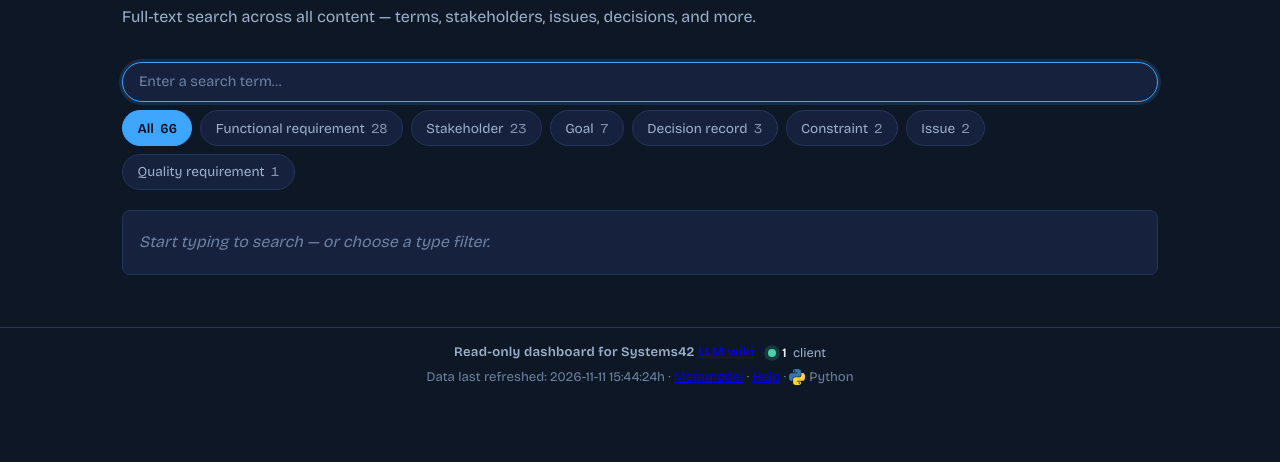
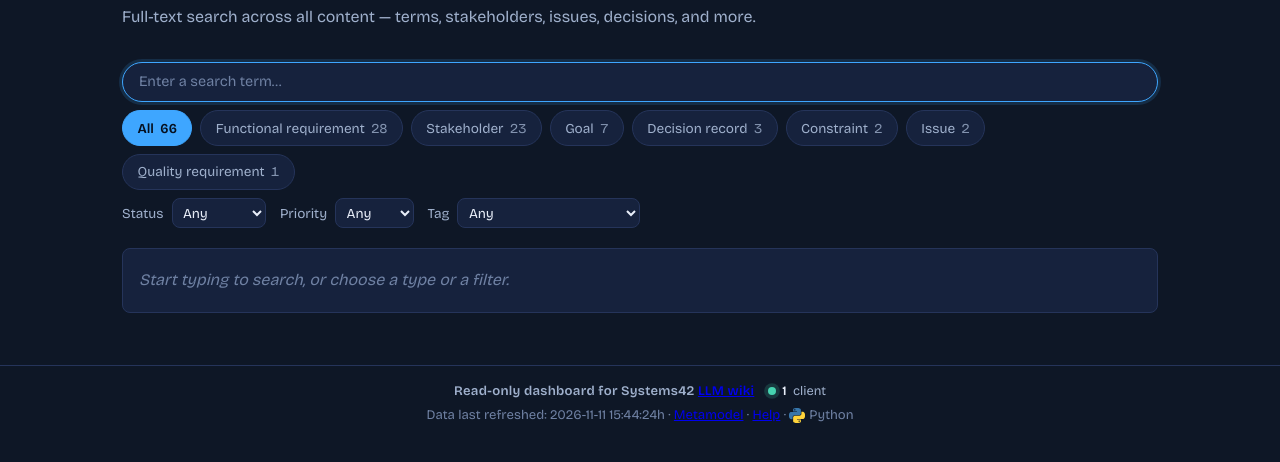
Before and after one commit to systems42-org/systems42-dashboard, a Flask app: page /search in a window 1280 px wide. Shown: the part 166-628 px from the top of the page. Run offline with Flask 3, Linux system fonts and the light colour scheme; some libraries are stand-ins or nearby versions.

Commit message:
search: status, priority and tag filters (FR-009)
Co-Authored-By: Claude Opus 5.5 <noreply@anthropic.com>

```diff
--- a/_system/apps/dashboard/app.py
+++ b/_system/apps/dashboard/app.py
@@ -2850,7 +2850,23 @@ def search_view():
     for r in index["records"]:
         tally[r["type"]] = tally.get(r["type"], 0) + 1
     facets = sorted(tally.items(), key=lambda kv: (-kv[1], kv[0]))
-    return render_template("search.html", index=index, total=len(index["records"]), facets=facets)
+    return render_template("search.html", index=index, total=len(index["records"]), facets=facets,
+                           filters=_search_filters(index["records"]))
+
+
+_PRIORITY_ORDER = ["must", "should", "could", "wont", "won't"]
+
+
+def _search_filters(records: list[dict]) -> dict[str, list[str]]:
+    """The values offered by /search's status, priority and tag filters
+    (FR-009): every value some page carries, lower-case."""
+    def values(key):
+        return {v for r in records for v in r["fields"].get(key, [])}
+    prio = values("priority")
+    return {"status": sorted(values("status")),
+            "priority": sorted(prio, key=lambda v: (v not in _PRIORITY_ORDER,
+                                                    _PRIORITY_ORDER.index(v) if v in _PRIORITY_ORDER else 0, v)),
+            "tag": sorted(values("tags"))}
 
 
 def _short_title(p: Page) -> str:
--- a/_system/apps/dashboard/static/search-rank.js
+++ b/_system/apps/dashboard/static/search-rank.js
@@ -289,6 +289,18 @@
     return out;
   }
 
+  // Narrow hits to a status, a priority and a tag, all lower-case; an empty
+  // value leaves that filter off (FR-009, /search only).
+  function filter(hits, f) {
+    f = f || {};
+    return hits.filter(function (h) {
+      var r = h.rec, fields = r.fields || {};
+      return (!f.status || String(r.status || "").toLowerCase() === f.status)
+        && (!f.priority || (fields.priority || []).indexOf(f.priority) !== -1)
+        && (!f.tag || (fields.tags || []).indexOf(f.tag) !== -1);
+    });
+  }
+
   function band(pct) { return pct >= 80 ? "high" : pct >= 55 ? "mid" : "low"; }
 
   // Rank `records` against query `q`, with the glossary's synonym groups;
@@ -333,5 +345,5 @@
   }
 
   window.S42Search = {rank: rank, band: band, matchWord: matchWord, stem: stem, passage: passage,
-                      related: related, esc: esc};
+                      related: related, filter: filter, esc: esc};
 })();
--- a/_system/apps/dashboard/static/style.css
+++ b/_system/apps/dashboard/static/style.css
@@ -520,6 +520,11 @@ a.wl:hover { border-bottom-style: solid; border-bottom-color: var(--accent); }
 /* ---- search + filter toolbar ---- */
 .toolbar { display: flex; flex-wrap: wrap; align-items: center; gap: var(--space-2) var(--space-3); margin: 0 0 var(--space-4); }
 .toolbar .filterbar { margin: 0; }
+/* status, priority and tag filters next to the type facets (FR-009) */
+.search-filters { display: flex; flex-wrap: wrap; gap: var(--space-2) var(--space-3); }
+.search-filter { display: inline-flex; align-items: center; gap: var(--space-2); font-size: .85rem; color: var(--ink-soft); }
+.search-filter select { font: inherit; color: var(--ink); background: var(--card); border: 1px solid var(--line);
+  border-radius: var(--radius); padding: .2rem .4rem; min-height: 1.9rem; }
 .search-input { flex: 1 1 240px; min-width: 200px; font: inherit; font-size: .9rem;
   color: var(--ink); background: var(--card); border: 1px solid var(--line);
   border-radius: 999px; padding: .5rem 1rem; transition: border-color .12s ease, box-shadow .12s ease; }
--- a/_system/apps/dashboard/templates/search.html
+++ b/_system/apps/dashboard/templates/search.html
@@ -14,6 +14,18 @@
     <button class="fbtn" data-type="{{ type }}" data-total="{{ count }}">{{ type }} <span class="fnum">{{ count }}</span></button>
     {% endfor %}
   </div>
+  {% if filters.status or filters.priority or filters.tag %}
+  <div class="search-filters">
+    {% for name, label in [("status", "Status"), ("priority", "Priority"), ("tag", "Tag")] if filters[name] %}
+    <label class="search-filter">{{ label }}
+      <select id="search-{{ name }}" data-filter="{{ name }}">
+        <option value="">Any</option>
+        {% for v in filters[name] %}<option value="{{ v }}">{{ v }}</option>{% endfor %}
+      </select>
+    </label>
+    {% endfor %}
+  </div>
+  {% endif %}
 </div>
 
 <div class="table-card">
@@ -39,7 +51,7 @@
     <ul class="search-results"></ul>
   </section>
   <p class="empty-hint" id="search-empty" hidden>No matches.</p>
-  <p class="search-hint" id="search-prompt">Start typing to search — or choose a type filter.</p>
+  <p class="search-hint" id="search-prompt">Start typing to search, or choose a type or a filter.</p>
 </div>
 
 <script type="application/json" id="search-index">{{ index|tojson }}</script>
@@ -54,6 +66,10 @@ document.addEventListener('DOMContentLoaded', () => {
   const prompt = document.getElementById('search-prompt');
   let activeType = 'all';
   let query = '';
+  // status, priority and tag filters (FR-009); '' leaves a filter off
+  const selects = Array.from(document.querySelectorAll('.search-filters select'));
+  const filters = {};
+  const filtering = () => Object.values(filters).some(Boolean);
 
   // Ranking lives in static/search-rank.js, shared with the nav search popup.
   // The list items render in index order, so item i shows record i.
@@ -69,7 +85,7 @@ document.addEventListener('DOMContentLoaded', () => {
   // pages linked to the strong hits, below every hit, never mixed in (FR-008)
   const related = document.getElementById('search-related');
   function showRelated(hits) {
-    const rows = hits ? S42Search.related(hits, index.records) : [];
+    const rows = hits ? S42Search.filter(S42Search.related(hits, index.records), filters) : [];
     const e = S42Search.esc;
     related.querySelector('ul').innerHTML = rows.map(({rec, note}) =>
       '<li class="sresult"><a class="sresult-link" href="' + e(rec.url) + '">' +
@@ -113,11 +129,11 @@ document.addEventListener('DOMContentLoaded', () => {
   }
 
   function apply() {
-    const browsing = query !== '' || activeType !== 'all';
+    const browsing = query !== '' || activeType !== 'all' || filtering();
     let shown = 0;
 
     if (query) {
-      const ranked = S42Search.rank(allRecs, query, synonyms);
+      const ranked = S42Search.filter(S42Search.rank(allRecs, query, synonyms), filters);
       const perType = {};
       ranked.forEach(({rec}) => { perType[rec.type] = (perType[rec.type] || 0) + 1; });
       updateCounts(perType);
@@ -130,10 +146,15 @@ document.addEventListener('DOMContentLoaded', () => {
         list.appendChild(rec.el); shown++;
       });
     } else if (browsing) {                               // facet browse, no query
-      updateCounts(null);
+      const kept = new Set(S42Search.filter(allRecs.map(rec => ({rec})), filters).map(h => h.rec.el));
+      const perType = {};
+      if (filtering()) {
+        kept.forEach(el => { perType[el.dataset.type] = (perType[el.dataset.type] || 0) + 1; });
+      }
+      updateCounts(filtering() ? perType : null);
       showRelated(null);
       allResults.forEach(el => {
-        const show = activeType === 'all' || el.dataset.type === activeType;
+        const show = kept.has(el) && (activeType === 'all' || el.dataset.type === activeType);
         el.hidden = !show;
         if (show) {
           el.querySelector('.sresult-score').hidden = true; setNote(el, null); setPassage(el, null);
@@ -156,6 +177,10 @@ document.addEventListener('DOMContentLoaded', () => {
     activeType = b.dataset.type;
     apply();
   }));
+  selects.forEach(s => s.addEventListener('change', () => {
+    filters[s.dataset.filter] = s.value;
+    apply();
+  }));
   box.addEventListener('input', () => { query = box.value.trim().toLowerCase(); apply(); });
 
   // prefill from ?q= (when arriving from the home search tile)
```
Also changed, not shown: _system/apps/dashboard/tests/test_search_examples.py (+37 -0 lines), CHANGELOG.md.
